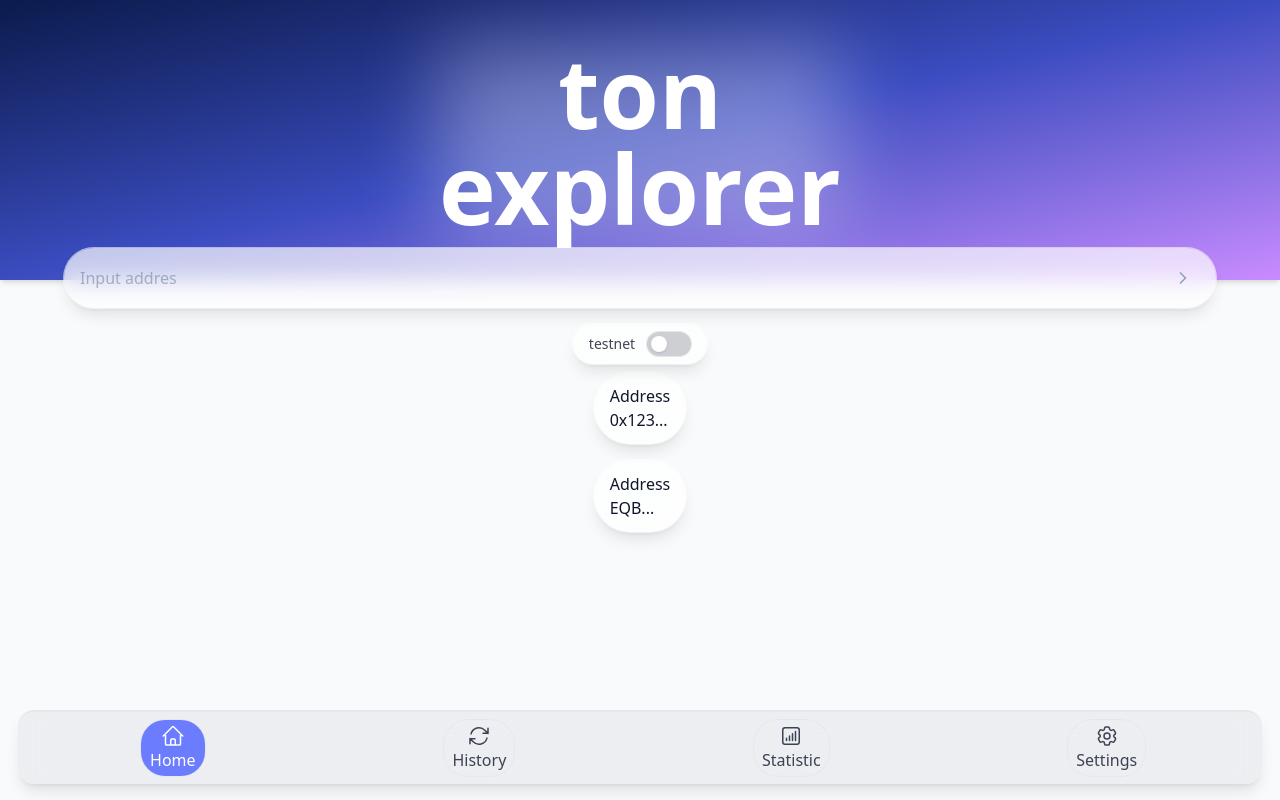
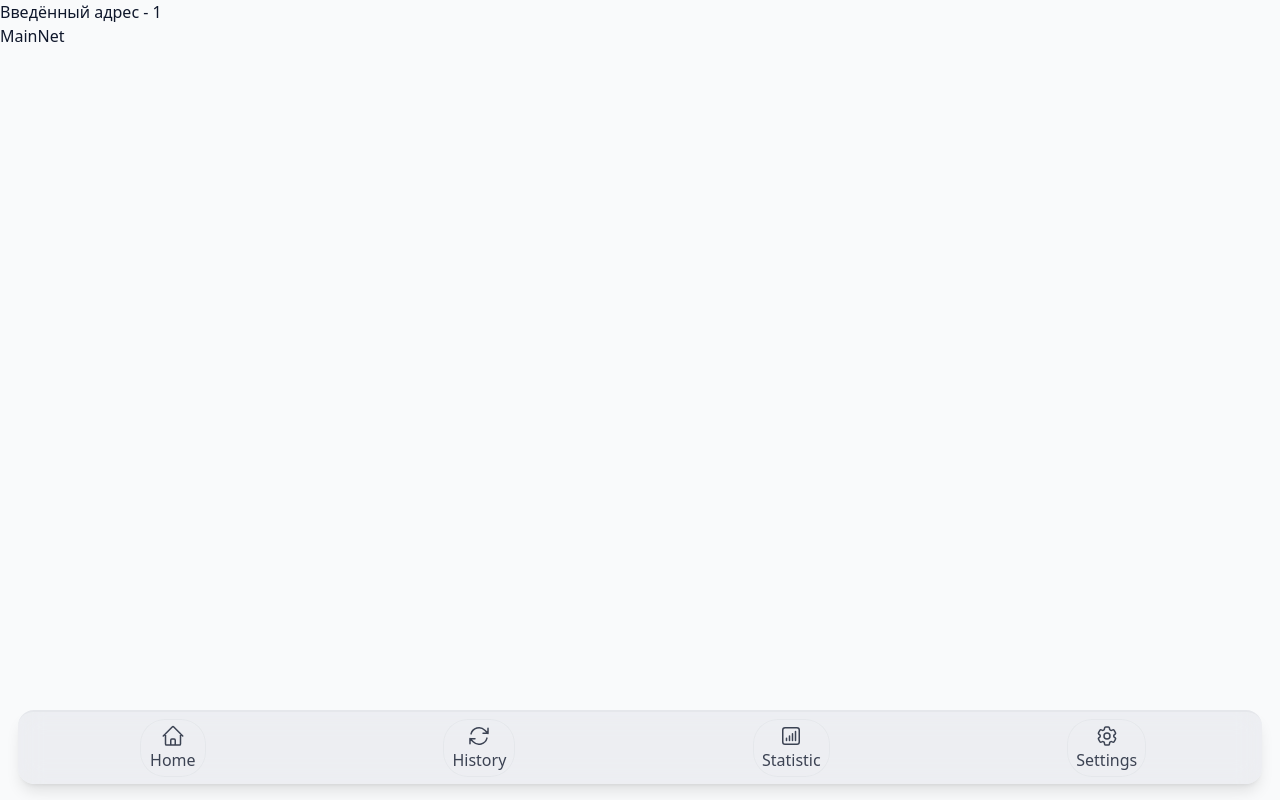
Before and after one commit to MaeLkoTe/tg-web-app, a React app in the folder client/: page /#/address/1 in a window 1280 px wide. Built offline with nearby package versions, Linux system fonts and the light colour scheme.

Commit message:
-Remake page switch through HashRoute. -Added AddressPage to display address data

```diff
--- a/client/package.json
+++ b/client/package.json
@@ -36,6 +36,7 @@
     "@ton/core": "^0.63.1",
     "buffer": "^6.0.3",
     "react": "^19.2.8",
-    "react-dom": "^19.2.8"
+    "react-dom": "^19.2.8",
+    "react-router-dom": "^7.18.3"
   }
 }
--- a/client/src/App.tsx
+++ b/client/src/App.tsx
@@ -1,7 +1,8 @@
 import React, { useState, useEffect } from "react";
 import { BottomNav } from "./components/BottomNav";
-import { HomePage, HistoryPage, StatsPage, SettingsPage } from "./components/pages/import";
+import { HomePage, HistoryPage, StatsPage, SettingsPage, AddressPage } from "./components/pages/import";
 import { Page, RecentSearchesList, Language, Settings} from "./types/types";
+import { Route, Routes, useNavigate } from "react-router-dom";
 
 const MOCK_RECENT_SEARCHES: RecentSearchesList = [
     { id: 1, title: "Address", value: "0x123...", type: "address", timestamp: Date.now()},
@@ -9,7 +10,11 @@ const MOCK_RECENT_SEARCHES: RecentSearchesList = [
 ]
 
 export const App = () => {
-    const [currentPage, setCurrentPage] = useState<Page>("home");
+    const navigate = useNavigate();
+
+    const pageNavigate = (page: Page) => {
+        navigate(page === "home" ? "/" : `/${page}`);
+    };
 
     const [settings, setSettings] = useState<Settings>(() => {
         const savedValue = localStorage.getItem("settings")
@@ -18,6 +23,7 @@ export const App = () => {
         }
         return {isDarkMode: false, selectedLanguage: "en"}
     });
+
 
     const settingsToggle = (settings: Settings) => {
         document.documentElement.classList.toggle("dark", settings.isDarkMode);
@@ -28,16 +34,20 @@ export const App = () => {
     useEffect(() => settingsToggle(settings), [settings])
 
     return (
-        <div className="">
-            {currentPage === "home" && <HomePage
-                                            onChangePage={setCurrentPage}
-                                            RECENT_SEARCHES_LIST={MOCK_RECENT_SEARCHES}
-                                        />}
+        <div>
+            <Routes>
+                <Route path="/" element={<HomePage
+                                                onChangePage={pageNavigate}
+                                                RECENT_SEARCHES_LIST={MOCK_RECENT_SEARCHES}
+                                            />}/>
 
-            {currentPage === "history" && <HistoryPage RECENT_SEARCHES_LIST={MOCK_RECENT_SEARCHES}></HistoryPage>}
-            {currentPage === "stats" && <StatsPage></StatsPage>}
-            {currentPage === "settings" && <SettingsPage settings={settings} setSettings={setSettings}></SettingsPage>} {/*в будущем это надо будет переделать - потому, что передавать дохуища пропсов в SettingsPage это пиздец полный - варианты: React Context API | Все настройки объеденить в один объект | Zustand?*/}
-            <BottomNav activePage={currentPage} onChangePage={setCurrentPage}/>
+                <Route path="history" element={<HistoryPage RECENT_SEARCHES_LIST={MOCK_RECENT_SEARCHES}/>}/>
+                <Route path="stats" element={<StatsPage></StatsPage>}/>
+                <Route path="settings" element={<SettingsPage settings={settings} setSettings={setSettings}/>}/> {/*в будущем это надо будет переделать - потому, что передавать дохуища пропсов в SettingsPage это пиздец полный - варианты: React Context API | Все настройки объеденить в один объект | Zustand?*/}
+                <Route path="address/:addressName" element={<AddressPage/>}/>
+            </Routes>
+            <BottomNav onChangePage={pageNavigate}/>
+
         </div>
     );
 }
--- a/client/src/api.ts
+++ b/client/src/api.ts
@@ -1,16 +1,11 @@
-interface FetchAccountDataParams {
-    testnet: boolean,
-    address: string
-}
+import { FetchAccountDataParams, AccountStatesResponse } from "./types/apiTypes"
 
-export const fetchAccountData = async (request: FetchAccountDataParams): Promise<string | null> => {
+export const fetchAccountData = async (request: FetchAccountDataParams): Promise<AccountStatesResponse | null> => {
     try{
         const response = await fetch(`https://${request.testnet? "testnet.": ""}toncenter.com/api/v3/accountStates?address=${request.address}&include_boc=true`)
-        if (response.ok) {
-            const data = await response.json()
-            return data
-        }
-        return "some error"
+        const data = await response.json()
+        if (response.ok) { return data }
+        return null
 
     }
     catch(ConnectionError){
--- a/client/src/components/BottomNav.tsx
+++ b/client/src/components/BottomNav.tsx
@@ -1,17 +1,18 @@
 import React from "react";
-import { BottomNavProps, Page } from "../types/types";
+import { NavigationProp, Page } from "../types/types";
 import { NavItem } from "./NavItem";
 import { svgIcons } from "../icons/ButtonIcons";
+import { useLocation } from "react-router-dom";
 
-const NAV_ITEMS: { id: Page; title: string; svg: React.ReactNode }[] = [
-    { id: "home", title: "Home", svg: svgIcons["home"] },
-    { id: "history", title: "History", svg: svgIcons["history"] },
-    { id: "stats", title: "Statistic", svg: svgIcons["stats"] },
-    { id: "settings", title: "Settings", svg: svgIcons["settings"] }
+const NAV_ITEMS: { id: Page; path: string; title: string; svg: React.ReactNode }[] = [
+    { id: "home", path: "/", title: "Home", svg: svgIcons["home"] },
+    { id: "history", path: "/history", title: "History", svg: svgIcons["history"] },
+    { id: "stats", path: "/stats", title: "Statistic", svg: svgIcons["stats"] },
+    { id: "settings", path: "/settings", title: "Settings", svg: svgIcons["settings"] }
 ];
 
-export const BottomNav = ({ activePage, onChangePage }: BottomNavProps) => {
-
+export const BottomNav = ({onChangePage }: NavigationProp) => {
+    const { pathname } = useLocation();
     const navClassName = "flex justify-around items-center fixed bottom-4 left-0 right-0 mx-4.5 py-2 rounded-2xl z-50 bottom-nav"
 
     return (
@@ -21,7 +22,7 @@ export const BottomNav = ({ activePage, onChangePage }: BottomNavProps) => {
                     key={item.id}
                     title={item.title}
                     content={item.svg}
-                    isActive={activePage === item.id}
+                    isActive={pathname === item.path}
                     onClick={() => onChangePage(item.id)}
                 />
             ))}
--- /dev/null
+++ b/client/src/components/pages/AddressPage.tsx
@@ -0,0 +1,20 @@
+import { AccountState } from "../../types/apiTypes"
+import { useState } from "react"
+import { useParams, useSearchParams } from "react-router-dom"
+
+export const AddressPage = () => {
+    const address = useParams().addressName
+    const [testNetState, setTestnetState] = useSearchParams()
+    const boolTestnet = testNetState.get("testnet") === "true"
+
+    const [account, setAccount] = useState<AccountState | null>(null)
+    const [loading, setLoading] = useState<boolean>(true)
+    const [error, setError] = useState<string | null>(null)
+    return (
+        <div>
+            {"Введённый адрес - " + address}
+            <br></br>
+            {boolTestnet? "TestNet": "MainNet"}
+        </div>
+    )
+}
--- a/client/src/components/pages/HomePage.tsx
+++ b/client/src/components/pages/HomePage.tsx
@@ -5,12 +5,13 @@ import { HomePageProps } from "../../types/types";
 import { MySwitchButton } from "../UI/button/MySwitchButton";
 import { fetchAccountData } from "../../api"
 import { Address } from "@ton/core";
+import { useNavigate } from "react-router-dom";
 
 export const HomePage = ({ onChangePage, RECENT_SEARCHES_LIST }: HomePageProps) => {
-
     const [inputField, setInputField] = useState("");
     const [testNetState, setTestNetState] = useState(false);
     const [errorText, setErrorText] = useState("")
+    const navigate = useNavigate();
 
     const handleSubmit = async (e: React.SubmitEvent<HTMLFormElement>) => {
         e.preventDefault();
@@ -20,15 +21,12 @@ export const HomePage = ({ onChangePage, RECENT_SEARCHES_LIST }: HomePageProps)
 
         if (validationError !== null) {
             setErrorText(validationError);
-            const request1 = {testnet: testNetState, address}
-            const response1 = await fetchAccountData(request1)
             return;
         } else {
             setErrorText("")
-            const request = {testnet: testNetState, address}
-            const response = await fetchAccountData(request)
+            navigate(`/address/${encodeURIComponent(address)}?testnet=${testNetState}`)
 
-            console.log("Отправлено", response)
+            console.log("Переход на страницу address")
         }
     }
 
@@ -82,12 +80,9 @@ export const HomePage = ({ onChangePage, RECENT_SEARCHES_LIST }: HomePageProps)
                         onChange={(e) => setInputField(e.target.value)}
                     />
 
-
-
                     <button
                         type="submit"
                         className="grid place-items-center h-9 w-9 rounded-full text-slate-900/70 hover:bg-white/60 active:scale-95 transition"
-                        onChange={() => handleSubmit}
                     >
                         <svg className="h-5 w-5 text-slate-400 shrink-0" viewBox="0 0 24 24" fill="none">
                             <path d="M9 6l6 6-6 6" stroke="currentColor" strokeWidth="2" strokeLinecap="round" strokeLinejoin="round"/>
--- a/client/src/components/pages/import.ts
+++ b/client/src/components/pages/import.ts
@@ -2,3 +2,4 @@ export { HomePage } from "./HomePage";
 export { HistoryPage } from "./HistoryPage";
 export { StatsPage } from "./StatsPage";
 export { SettingsPage } from "./SettingsPage";
+export { AddressPage } from "./AddressPage"
--- a/client/src/index.tsx
+++ b/client/src/index.tsx
@@ -2,6 +2,7 @@ import React from "react";
 import { createRoot } from "react-dom/client";
 import "./styles.css";
 import { App } from "./App";
+import { HashRouter } from "react-router-dom";
 
 const container = document.getElementById("root");
 
@@ -11,7 +12,9 @@ if (!container) {
 
 const root = createRoot(container);
 root.render(
-    <React.StrictMode>
-        <App />
-    </React.StrictMode>
+    <HashRouter>
+        <React.StrictMode>
+            <App/>
+        </React.StrictMode>
+    </HashRouter>
 );
--- /dev/null
+++ b/client/src/types/apiTypes.ts
@@ -0,0 +1,13 @@
+export type AccountState = {
+    address : string,
+    balance: string
+}
+
+export type AccountStatesResponse = {
+    accounts: AccountState[]
+}
+
+export interface FetchAccountDataParams {
+    testnet: boolean,
+    address: string
+}
--- a/client/src/types/types.ts
+++ b/client/src/types/types.ts
@@ -1,6 +1,6 @@
 import React from "react";
 
-export type Page = "home" | "history" | "stats" | "settings";
+export type Page = "home" | "history" | "stats" | "settings" | "address";
 export type SearchType = "address" | "hash" | "block";
 export type Language = "ru" | "en";
 
```
Also changed, not shown: 4 other files (tests, documents, lock files or other folders).
